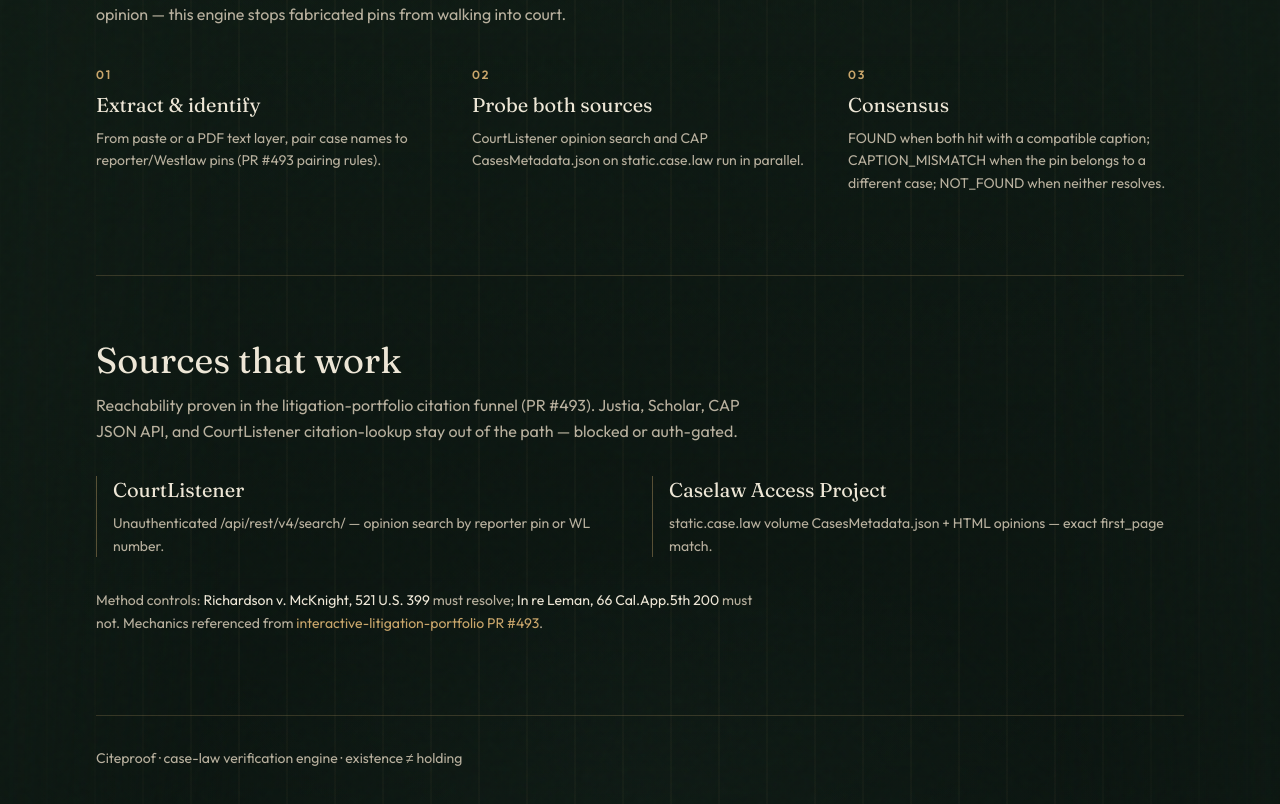
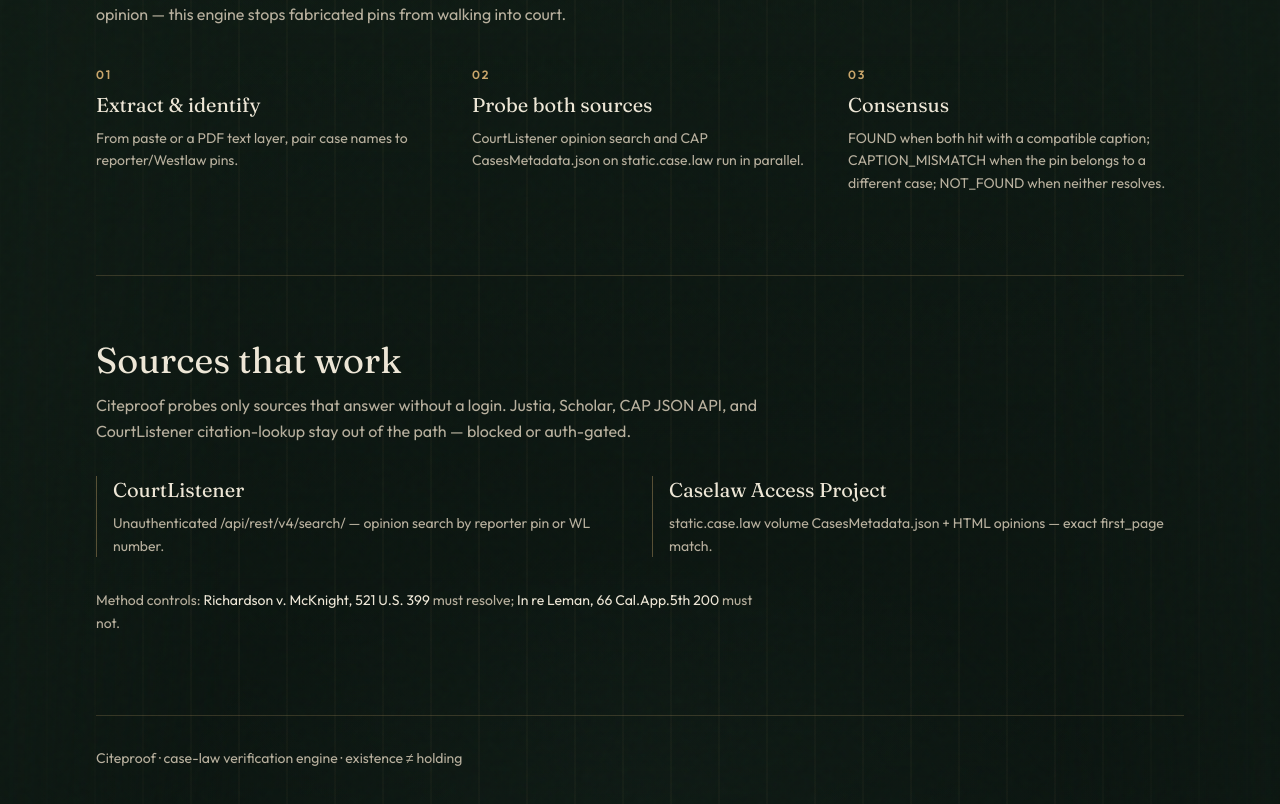
Before and after one commit to newanforbi/case-law-verification-engine, a Next.js app: page / in a window 1280 px wide. Shown: the part 1083-1887 px from the top of the page. Built offline with nearby package versions, Linux system fonts and the light colour scheme.

Commit message:
Remove litigation-portfolio and PR #493 references
Strip Citeproof UI, API methodology strings, comments, and README of
any interactive-litigation-portfolio / PR #493 mentions.

```diff
--- a/src/app/api/verify-pdf/route.ts
+++ b/src/app/api/verify-pdf/route.ts
@@ -85,7 +85,7 @@ export async function POST(request: Request) {
           "Caselaw Access Project static.case.law (CasesMetadata.json + HTML)",
         ],
         reference:
-          "PDF extract + citation pairing from interactive-litigation-portfolio PR #493; existence probe via CourtListener + CAP static.case.law",
+          "PDF extract + citation pairing, then dual-source existence probe via CourtListener + CAP static.case.law",
         extraction:
           "pdf-parse text layer → reporter/Westlaw + case-name pairing → dual-source verify",
       },
--- a/src/app/page.tsx
+++ b/src/app/page.tsx
@@ -63,7 +63,7 @@ export default function Home() {
             <Step
               n="01"
               title="Extract & identify"
-              body="From paste or a PDF text layer, pair case names to reporter/Westlaw pins (PR #493 pairing rules)."
+              body="From paste or a PDF text layer, pair case names to reporter/Westlaw pins."
             />
             <Step
               n="02"
@@ -84,9 +84,9 @@ export default function Home() {
               Sources that work
             </h2>
             <p className="mt-3 text-base leading-relaxed text-parchment-dim">
-              Reachability proven in the litigation-portfolio citation funnel
-              (PR #493). Justia, Scholar, CAP JSON API, and CourtListener
-              citation-lookup stay out of the path — blocked or auth-gated.
+              Citeproof probes only sources that answer without a login.
+              Justia, Scholar, CAP JSON API, and CourtListener citation-lookup
+              stay out of the path — blocked or auth-gated.
             </p>
           </div>
           <div className="mt-8 grid gap-6 md:grid-cols-2">
@@ -106,16 +106,7 @@ export default function Home() {
             </span>{" "}
             must resolve;{" "}
             <span className="text-parchment">In re Leman, 66 Cal.App.5th 200</span>{" "}
-            must not. Mechanics referenced from{" "}
-            <a
-              href="https://github.com/newanforbi/interactive-litigation-portfolio/pull/493"
-              target="_blank"
-              rel="noopener noreferrer"
-              className="text-brass underline-offset-2 hover:underline"
-            >
-              interactive-litigation-portfolio PR #493
-            </a>
-            .
+            must not.
           </p>
         </section>
 
--- a/src/lib/citations/extract.ts
+++ b/src/lib/citations/extract.ts
@@ -1,6 +1,5 @@
 /**
- * Citation extractor adapted from litigation-portfolio PR #493
- * (build-citation-index.py): reporter/Westlaw patterns + case-name pairing.
+ * Citation extractor: reporter/Westlaw patterns + case-name pairing.
  *
  * Focus: case-law authorities for verification. Statutes/rules are catalogued
  * but not sent to the CourtListener/CAP existence probe.
--- a/src/lib/verify/index.ts
+++ b/src/lib/verify/index.ts
@@ -68,7 +68,7 @@ export async function lookupOne(citation: string): Promise<LookupResult> {
     matchedCitations: [],
   };
 
-  // Run both working sources from PR #493 in parallel.
+  // Run both working sources in parallel.
   const [cl, cap] = await Promise.all([
     lookupCourtListener(citation, name),
     lookupCap(citation, name),
@@ -138,7 +138,7 @@ export async function verifyCitations(raw: string): Promise<VerifyResponse> {
         "Caselaw Access Project static.case.law (CasesMetadata.json + HTML)",
       ],
       reference:
-        "Mechanics from interactive-litigation-portfolio PR #493 (CourtListener + CAP static.case.law)",
+        "Dual-source existence probe: CourtListener search + CAP static.case.law",
       controls: {
         positive: CONTROLS.positive,
         negative: CONTROLS.negative,
--- a/src/lib/verify/names.ts
+++ b/src/lib/verify/names.ts
@@ -68,7 +68,7 @@ function leftSeqOk(a: string, b: string): boolean {
 }
 
 /**
- * Caption compatibility used by PR #493 lookup-citations.py.
+ * Caption compatibility for reporter-pin matches.
  * Blocks substring traps like Home ⊂ "... at Home" and one-token
  * defendant absorption ("Morgan" ⊂ "Morgan Hill Unified").
  */
```
Also changed, not shown: 1 other file (tests, documents, lock files or other folders).
